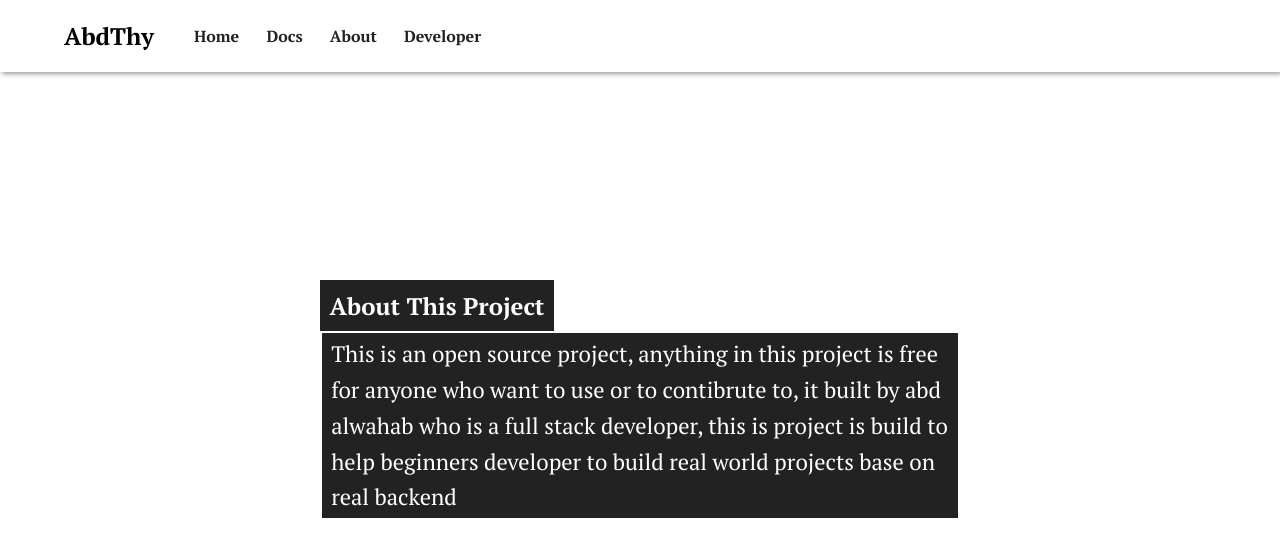
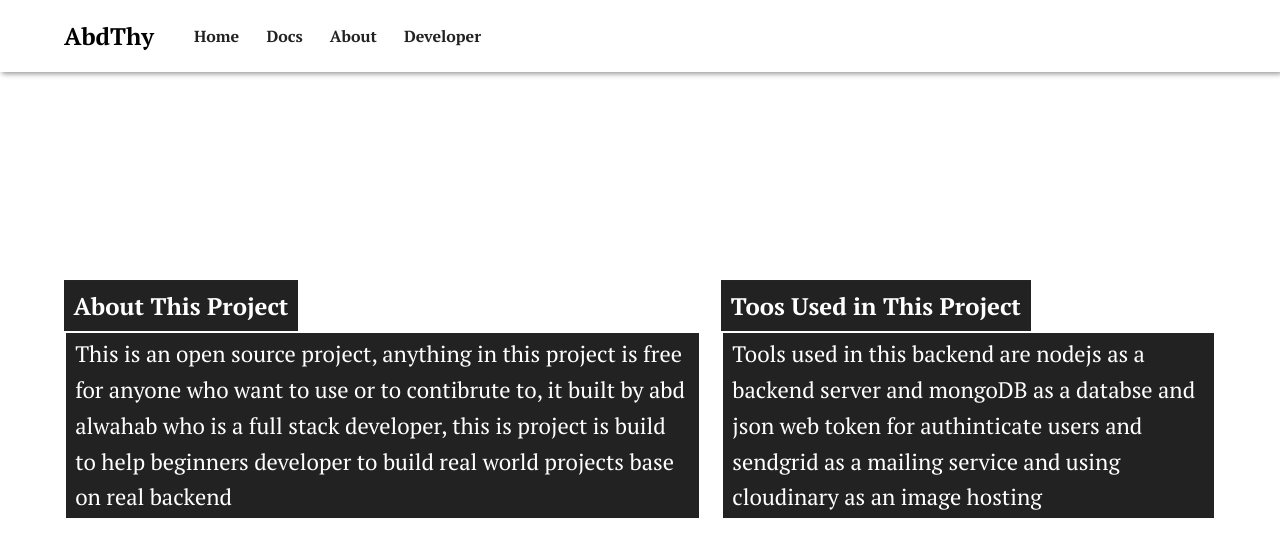
Before and after one commit to Abd-Alwahab/backend-api-auth-system-docs, a React (Create React App) app: page /about in a window 1280 px wide. Shown: the top 556 px of the page. Built offline with nearby package versions, Linux system fonts and the light colour scheme.

Commit message:
clean up the about page

```diff
--- a/src/App.css
+++ b/src/App.css
@@ -363,11 +363,18 @@ tr:nth-child(all) {
 }
 
 .about {
-  width: 50%;
+  width: 90%;
   position: absolute;
   top: 50%;
   left: 50%;
   transform: translate(-50%, -50%);
+  display: flex;
+  align-items: center;
+  justify-content: space-between;
+}
+
+.about div:first-of-type {
+  margin-right: 1.3rem;
 }
 
 .about h2 {
--- a/src/pages/About.js
+++ b/src/pages/About.js
@@ -3,6 +3,7 @@ import React from "react";
 export default function About() {
   return (
     <div className="about">
+      <div>
         <h2>About This Project</h2>
         <p className="dark">
           This is an open source project, anything in this project is free for anyone who
@@ -11,5 +12,19 @@ export default function About() {
           world projects base on real backend
         </p>
       </div>
+
+      <br />
+      <br />
+
+      <div>
+        <h2>Toos Used in This Project</h2>
+
+        <p className="dark">
+          Tools used in this backend are nodejs as a backend server and mongoDB as a
+          databse and json web token for authinticate users and sendgrid as a mailing
+          service and using cloudinary as an image hosting
+        </p>
+      </div>
+    </div>
   );
 }
```
Also changed, not shown: 1 other file (tests, documents, lock files or other folders). Lines whose indentation alone changed are shown as unchanged.
